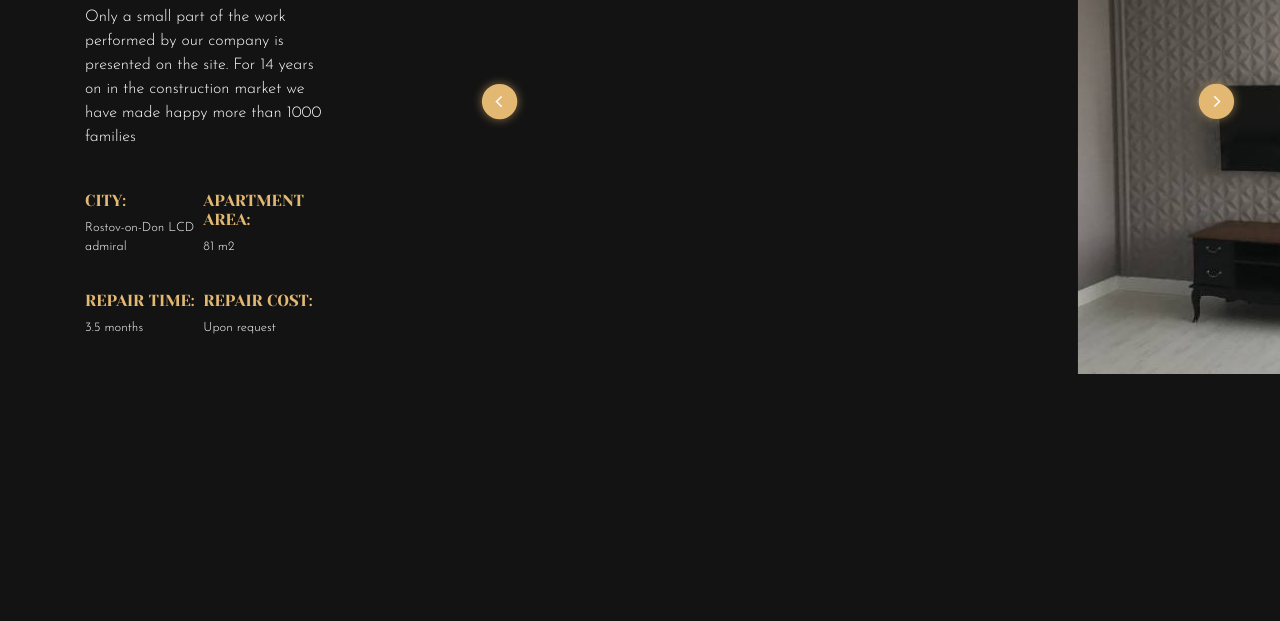
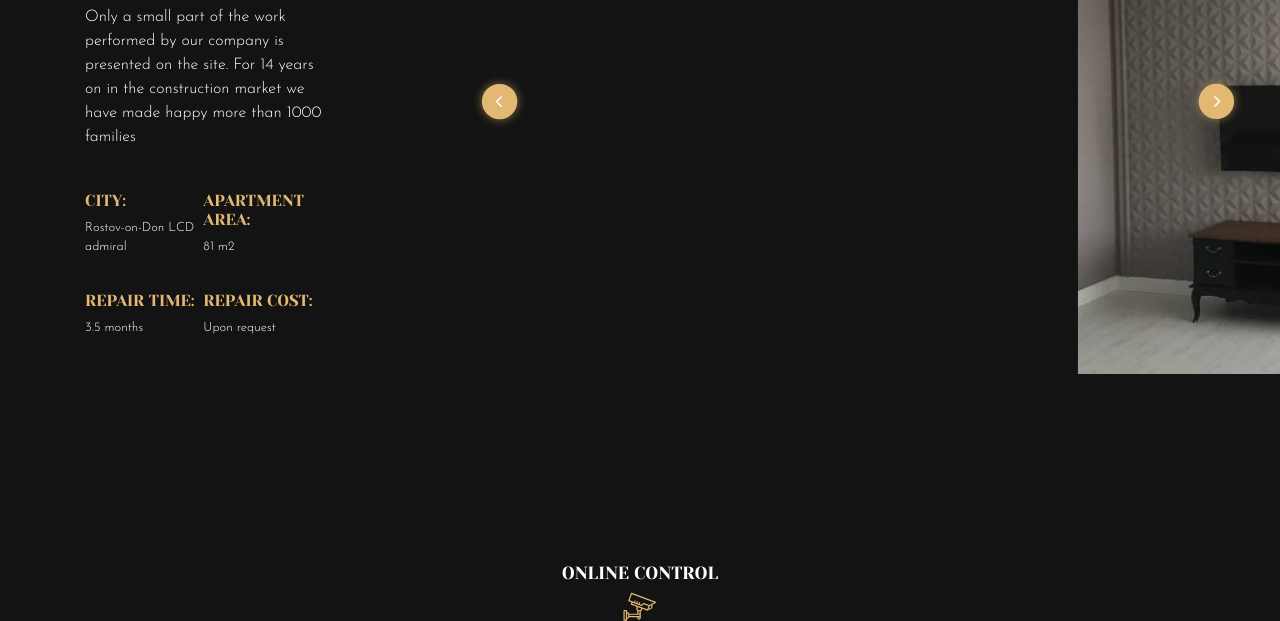
Before and after one commit to yehorich75/online-till, a website: page pug/index.pug in a window 1280 px wide. Shown: the part 1032-1653 px from the top of the page. Before the commit the page ends 1593 px from the top, so only its background shows below. Drawn offline with nearby package versions, Linux system fonts and the light colour scheme; files that its build step writes are made by us from their sources; files whose address does not match are found by name.

Commit message:
control section start

```diff
--- a/css/style.css
+++ b/css/style.css
@@ -51,7 +51,6 @@ body {
   font-size: .8rem;
   color: #ffffff;
   text-decoration: none;
-  text-transform: uppercase;
 }
 
 .header_phone {
--- /dev/null
+++ b/pug/control.pug
@@ -0,0 +1,3 @@
+section.control
+    h2.control_title Online control
+    img.control_title-icon(src="img/control-title-icon.svg" alt="" class="control_title-icon")
--- a/pug/index.pug
+++ b/pug/index.pug
@@ -33,6 +33,7 @@ html
                 <!-- /.row -->
         include hero.pug
         include completed.pug
+        include control.pug
 
         script(src='https://code.jquery.com/jquery-3.2.1.slim.min.js')
         script(src='https://cdnjs.cloudflare.com/ajax/libs/popper.js/1.12.9/umd/popper.min.js')
```
Also changed, not shown: index.html.
